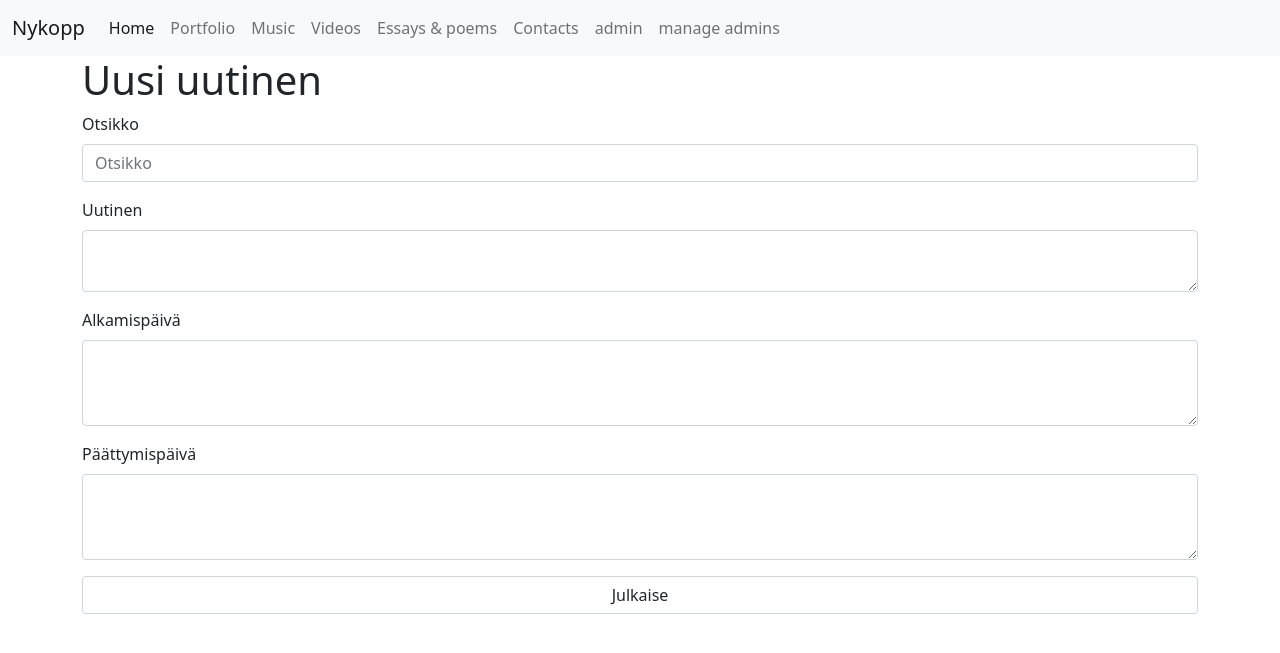
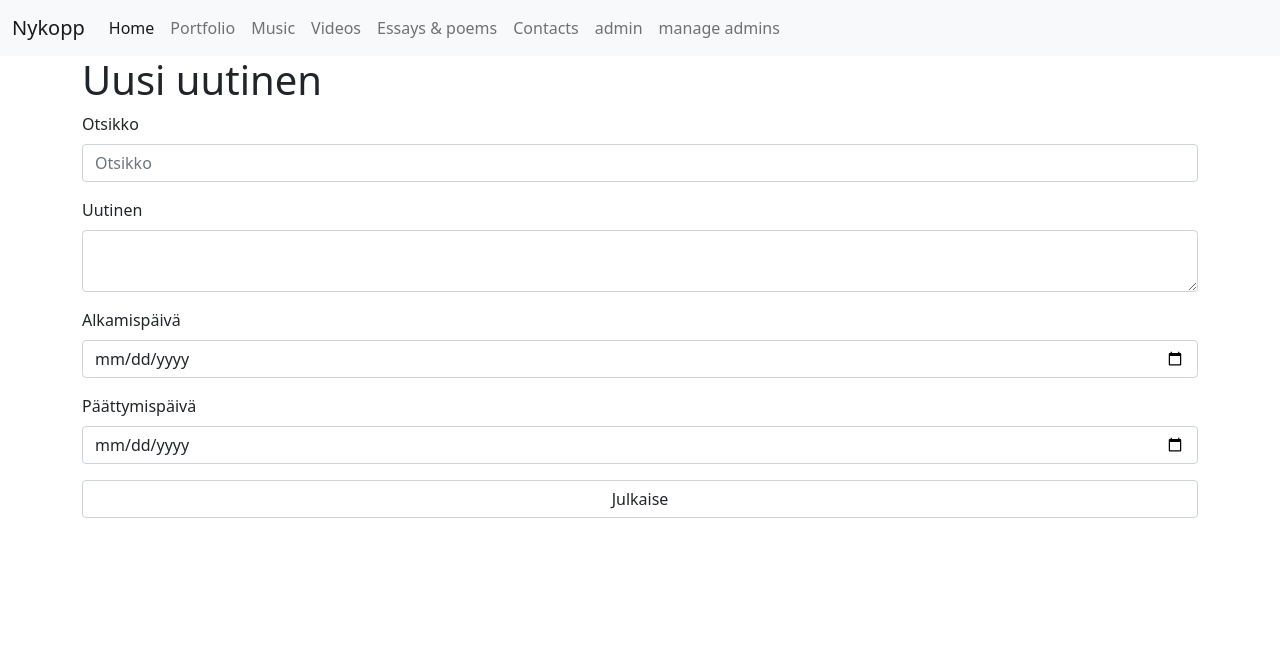
Before and after one commit to datamonnit/nykopp2.0, a PHP site: page /admin/createnews.php in a window 1280 px wide. Shown: the top 653 px of the page. Run offline with PHP 8.4, Linux system fonts and the light colour scheme.

Commit message:
time pois

```diff
--- a/admin/createnews.php
+++ b/admin/createnews.php
@@ -22,11 +22,11 @@
   </div>
   <div class="mb-3">
     <label for="exampleFormControlTextarea1" class="form-label">Alkamispäivä</label>
-    <textarea name="post_date" class="form-control" rows="3" type="datetime-local"></textarea>
+    <input name="post_date" class="form-control" type="date"></input>
   </div>
   <div class="mb-3">
     <label for="exampleFormControlTextarea1" class="form-label">Päättymispäivä</label>
-    <textarea name="expdate" class="form-control" rows="3" type="datetime-local"></textarea>
+    <input name="expdate" class="form-control"  type="date"></input>
   </div>
 
   <div class="mb-3">
--- a/js/createNews.js
+++ b/js/createNews.js
@@ -18,7 +18,7 @@ function createNews(event){
     ajax.onload = function(){
         const data = JSON.parse(this.responseText);
         if (data.hasOwnProperty('success')) {
-            window.location.href = "admin/index.php?type=success&mag=Uutinen lisätty!"
+            window.location.href = "../index.php?type=success&mag=Uutinen lisätty!"
         } else {
             // showMessage('error',data.error);
             die();
```
